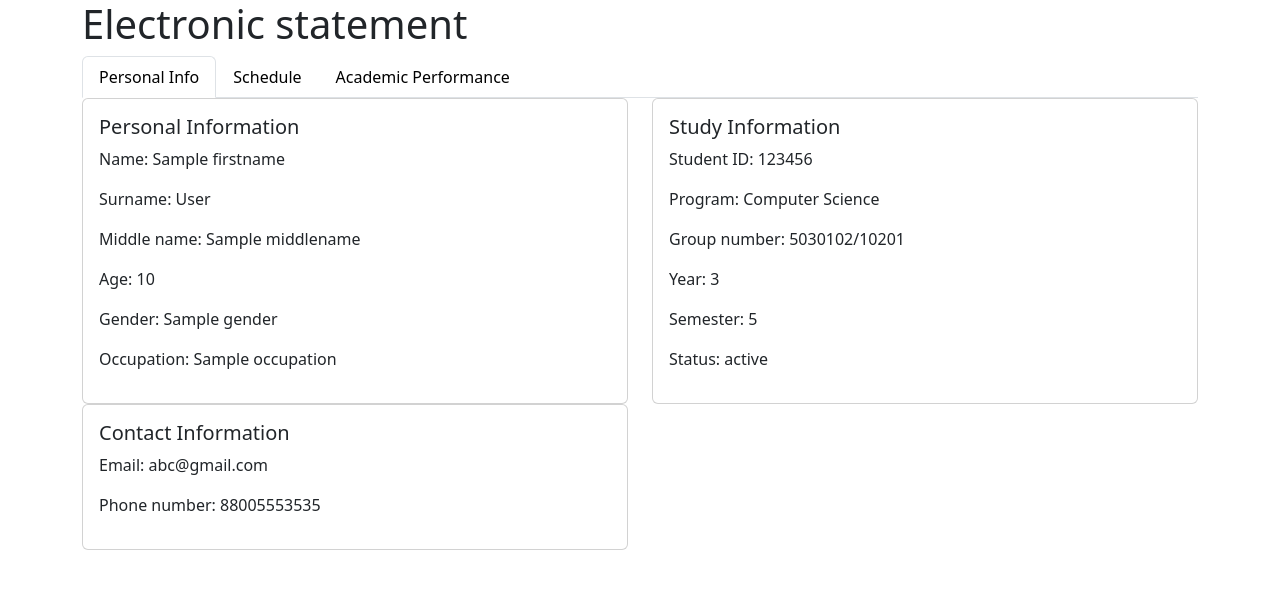
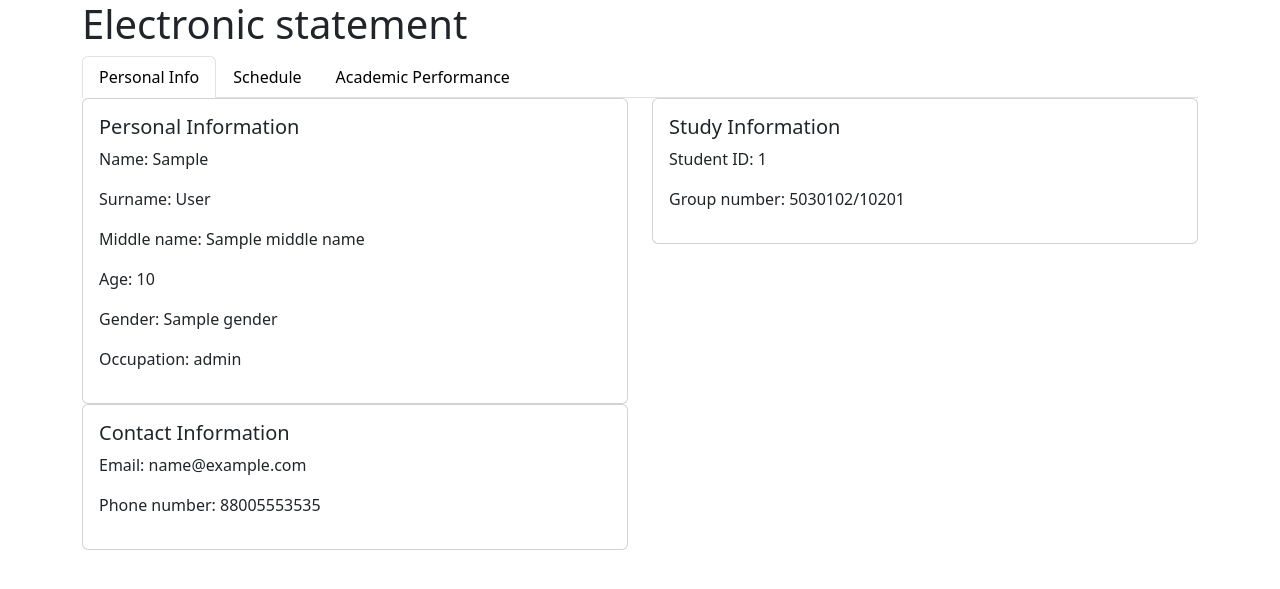
Before and after one commit to eagerbeaver04/Web_statement, a Django app: template main/templates/main/Personal.html in a window 1280 px wide. Shown: the top 589 px of the page. Run offline with Django 4.2, Linux system fonts and the light colour scheme; the template is opened without the code that fills it: most values are stand-ins (such as "Sample title", 1, 10 or a date in 2020).

Commit message:
enter bug fix

```diff
--- a/main/templates/main/Personal.html
+++ b/main/templates/main/Personal.html
@@ -40,19 +40,19 @@
                                 <div class="card">
                                     <div class="card-body">
                                         <h5 class="card-title">Personal Information</h5>
-                                        <p>Name: <span id="name">{{ firstname }}</span></p>
-                                        <p>Surname: <span id="second-name">{{ lastname }}</span></p>
-                                        <p>Middle name: <span id="middle-name">{{ middlename }}</span></p>
+                                        <p>Name: <span id="name">{{ first_name }}</span></p>
+                                        <p>Surname: <span id="second-name">{{ last_name }}</span></p>
+                                        <p>Middle name: <span id="middle-name">{{ middle_name }}</span></p>
                                         <p>Age: <span id="sex">{{ age }}</span></p>
                                         <p>Gender: <span id="gender">{{ gender }}</span></p>
-                                        <p>Occupation: <span id ="occupation">{{ occupation }}</span></p>
+                                        <p>Occupation: <span id ="occupation">{{ role }}</span></p>
                                     </div>
                                 </div>
 
                                 <div class="card">
                                     <div class="card-body">
                                         <h5 class="card-title">Contact Information</h5>
-                                        <p>Email: <span id="email">abc@gmail.com</span></p>
+                                        <p>Email: <span id="email">{{ email}}</span></p>
                                         <p>Phone number: <span id="phone-number">88005553535</span></p>
                                     </div>
                                 </div>
@@ -62,12 +62,8 @@
                                 <div class="card">
                                     <div class="card-body">
                                         <h5 class="card-title">Study Information</h5>
-                                        <p>Student ID: <span id="student-id">123456</span></p>
-                                        <p>Program: <span id="program">Computer Science</span></p>
+                                        <p>Student ID: <span id="student-id">{{ id }}</span></p>
                                         <p>Group number: <span id="group-number">5030102/10201</span></p>
-                                        <p>Year: <span id="year">3</span></p>
-                                        <p>Semester: <span id="semester">5</span></p>
-                                        <p>Status: <span id="status">{{ status }}</span></p>
                                     </div>
                                 </div>
                             </div>
--- a/main/urls.py
+++ b/main/urls.py
@@ -4,7 +4,6 @@ from . import views
 urlpatterns = [
     path('', views.main),
     path('sign', views.sign, name='sign'),
-    path("reguser/", views.reguser, name='reguser'),
     path("enteruser/", views.enteruser, name='enteruser'),
     path("createuser/", views.createuser, name='createuser'),
 
```
Also changed, not shown: main/authentication.py (+6 -6 lines), main/models.py (+10 -4 lines), main/views.py (+16 -14 lines).
